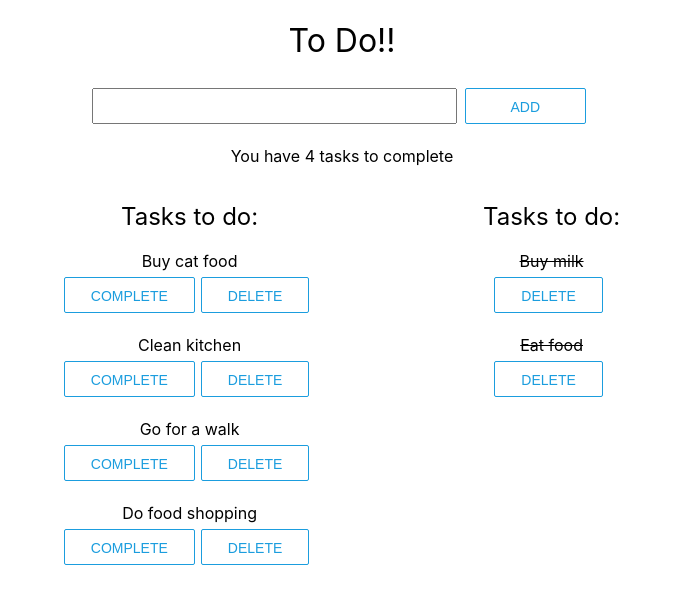
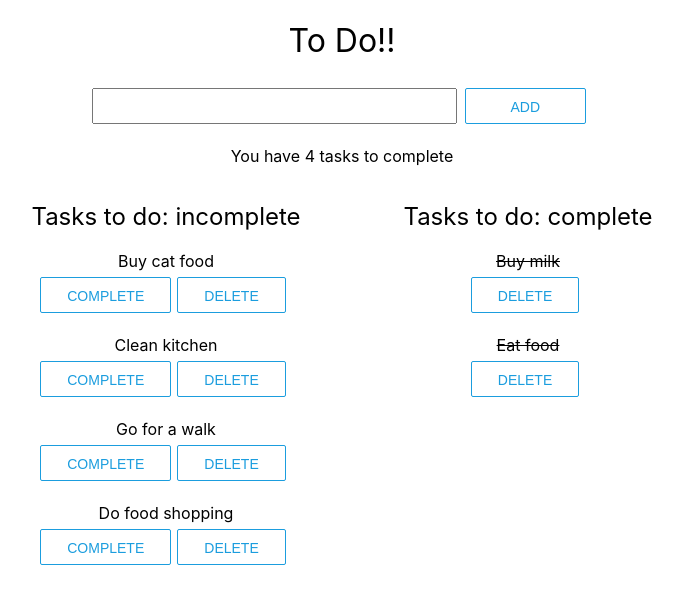
Before and after one commit to devagx/yrtt-todo-application, a React (Create React App) app: page / in a window 1280 px wide. Shown: the top 604 px of the page, without its empty margins (298-980 px from the left). Built offline with nearby package versions, Linux system fonts and the light colour scheme.

Commit message:
changed tasklist headings

```diff
--- a/src/components/TaskList/TaskList.jsx
+++ b/src/components/TaskList/TaskList.jsx
@@ -4,7 +4,7 @@ import "./TaskList.css";
 function TaskList({ tasks, status, deleteTask }) {
   return (
     <section className={`${status}-tasks`}>
-      <h2 className="heading">Tasks to do:</h2>
+      <h2 className="heading">Tasks to do: {status}</h2>
       <ul className="task-list">
         {tasks.map((task) => (
           <Task
```
